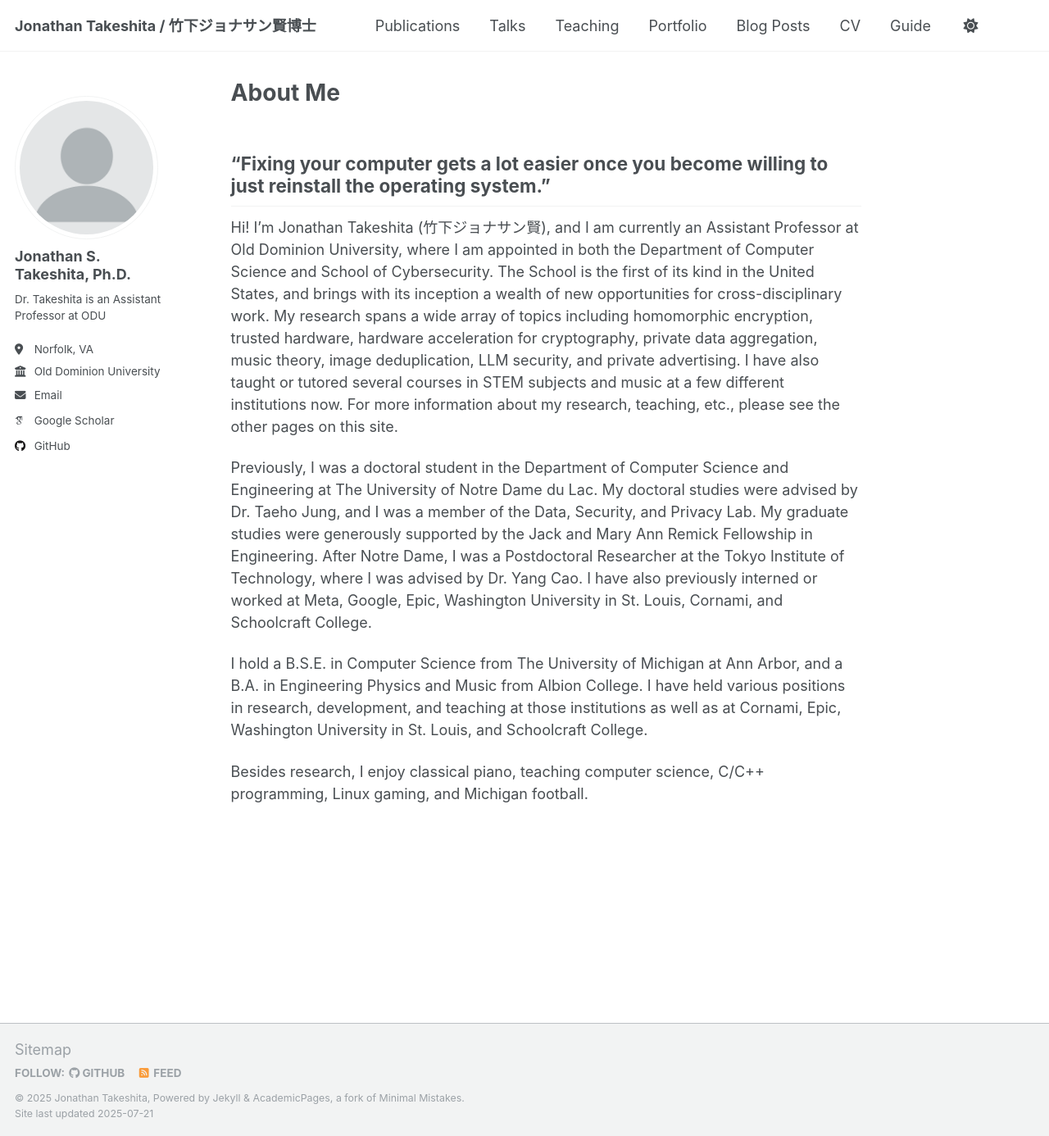
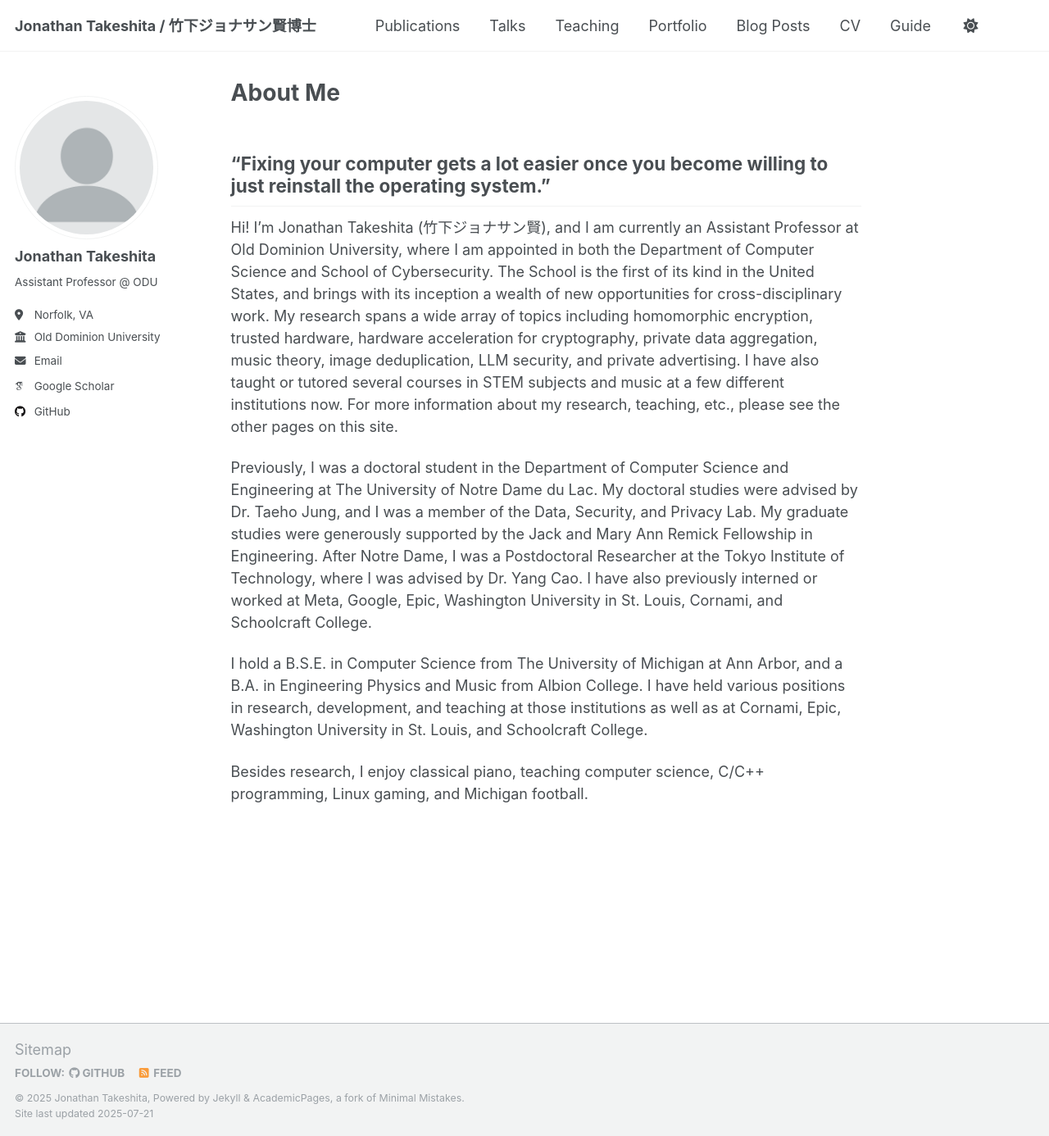
Before and after one commit to jtakeshi/jtakeshi.github.io, a Jekyll site: the page built from _pages/about.md, in a window 1280 px wide and 1386 px high. Shown: the whole window at 82% size. Built offline with Jekyll 4.4.1, drawn with Linux system fonts in a browser that asks for light colours; some web fonts are replaced; a script that is not in the unit is left out.

Commit message:
Update _config.yml

```diff
--- a/_config.yml
+++ b/_config.yml
@@ -23,9 +23,9 @@ repository               : "jtakeshi/jtakeshi.github.io"
 author:
   # Biographic information
   avatar           : "profile.png"
-  name             : "Jonathan S. Takeshita, Ph.D."
+  name             : "Jonathan Takeshita"
   pronouns         : # example: "she/her"
-  bio              : "Dr. Takeshita is an Assistant Professor at ODU"
+  bio              : "Assistant Professor @ ODU"
   location         : "Norfolk, VA"
   employer         : "Old Dominion University"
   uri              : # URL
```
